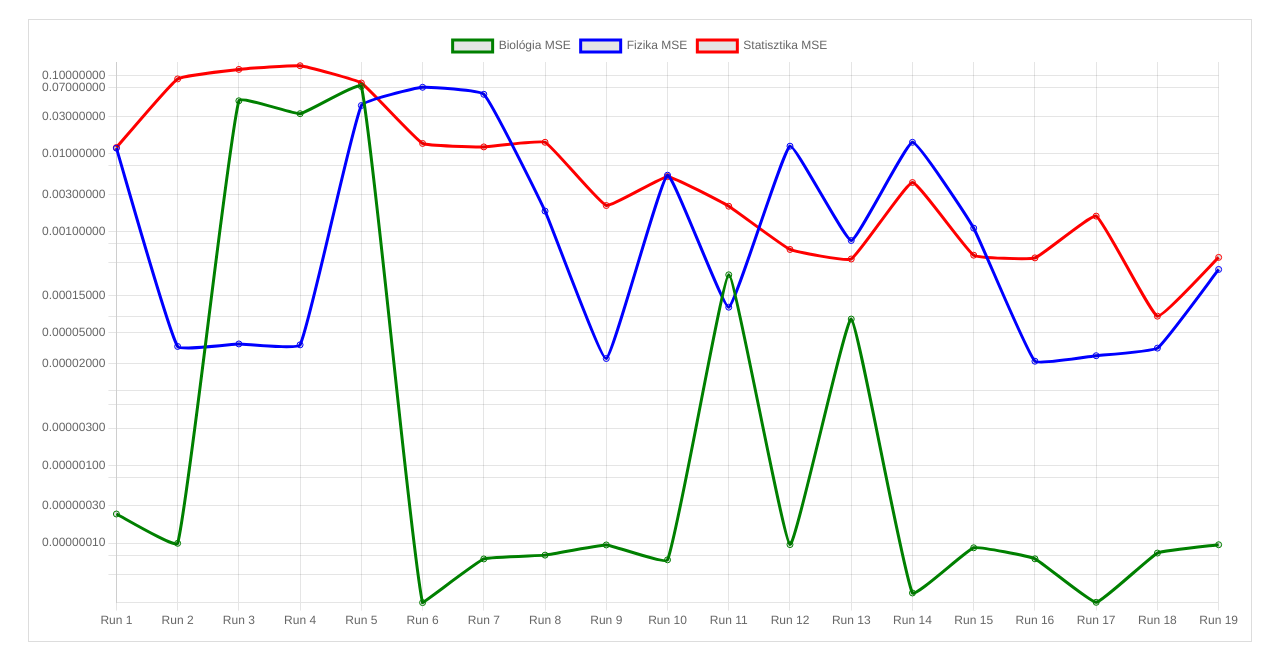
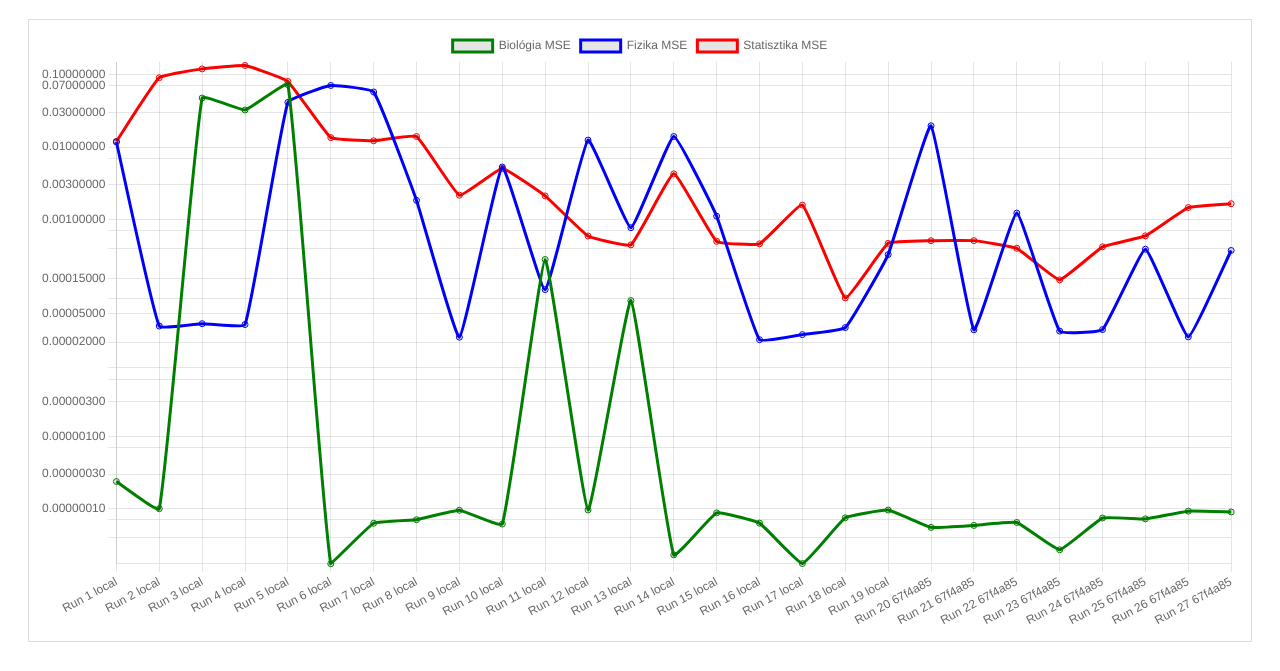
Before and after one commit to daruandris/rsr, a plain HTML site: page index.html in a window 1280 px wide. Shown: the part 89-760 px from the top of the page. Drawn offline with nearby package versions, Linux system fonts and the light colour scheme.

Commit message:
Labeling commit hash in graph, and changing to pysr-like parameters

```diff
--- a/benchmark_history.js
+++ b/benchmark_history.js
@@ -188,5 +188,85 @@ const benchmarkHistory = [
     "physics_time_ms": 67661,
     "stats_mse": 0.00046532185,
     "stats_time_ms": 83044
+  },
+  {
+    "timestamp": 1771500068,
+    "commit_hash": "67f4a85",
+    "biology_mse": 5.4854034e-8,
+    "biology_time_ms": 3182,
+    "physics_mse": 0.019676244,
+    "physics_time_ms": 63875,
+    "stats_mse": 0.0005058453,
+    "stats_time_ms": 81689
+  },
+  {
+    "timestamp": 1771500246,
+    "commit_hash": "67f4a85",
+    "biology_mse": 5.8385844e-8,
+    "biology_time_ms": 9530,
+    "physics_mse": 0.000029685727,
+    "physics_time_ms": 65041,
+    "stats_mse": 0.0005075526,
+    "stats_time_ms": 89495
+  },
+  {
+    "timestamp": 1771500610,
+    "commit_hash": "67f4a85",
+    "biology_mse": 6.409583e-8,
+    "biology_time_ms": 21967,
+    "physics_mse": 0.0012195593,
+    "physics_time_ms": 158634,
+    "stats_mse": 0.00039765812,
+    "stats_time_ms": 226403
+  },
+  {
+    "timestamp": 1771501026,
+    "commit_hash": "67f4a85",
+    "biology_mse": 2.6878315e-8,
+    "biology_time_ms": 1322,
+    "physics_mse": 0.00002844868,
+    "physics_time_ms": 41146,
+    "stats_mse": 0.00014549114,
+    "stats_time_ms": 53755
+  },
+  {
+    "timestamp": 1771501143,
+    "commit_hash": "67f4a85",
+    "biology_mse": 7.401266e-8,
+    "biology_time_ms": 620,
+    "physics_mse": 0.000029874736,
+    "physics_time_ms": 48602,
+    "stats_mse": 0.00041660338,
+    "stats_time_ms": 61698
+  },
+  {
+    "timestamp": 1771501387,
+    "commit_hash": "67f4a85",
+    "biology_mse": 7.189122e-8,
+    "biology_time_ms": 1473,
+    "physics_mse": 0.00038608172,
+    "physics_time_ms": 39889,
+    "stats_mse": 0.0005911652,
+    "stats_time_ms": 54098
+  },
+  {
+    "timestamp": 1771501511,
+    "commit_hash": "67f4a85",
+    "biology_mse": 9.205088e-8,
+    "biology_time_ms": 3279,
+    "physics_mse": 0.000023672603,
+    "physics_time_ms": 93223,
+    "stats_mse": 0.0014547883,
+    "stats_time_ms": 107421
+  },
+  {
+    "timestamp": 1771501874,
+    "commit_hash": "67f4a85",
+    "biology_mse": 8.958248e-8,
+    "biology_time_ms": 468,
+    "physics_mse": 0.0003706842,
+    "physics_time_ms": 40837,
+    "stats_mse": 0.0016442856,
+    "stats_time_ms": 50504
   }
 ];
--- a/index.html
+++ b/index.html
@@ -26,7 +26,12 @@
             document.body.innerHTML += "<h2 style='color:red'>Nincs adat! Futtasd le a benchmarkot először!</h2>";
         } else {
             const data = benchmarkHistory;
-            const labels = data.map((entry, index) => `Run ${index + 1}`);
+            const labels = data.map((entry, index) => {
+                const shortHash = entry.commit_hash
+                    ? entry.commit_hash.substring(0, 7)
+                    : "unknown";
+                return `Run ${index + 1}\n${shortHash}`;
+            });
 
             const bioMse = data.map(d => d.biology_mse || null);
             const physMse = data.map(d => d.physics_mse || null);
```
Also changed, not shown: output.txt, 4 other files.
